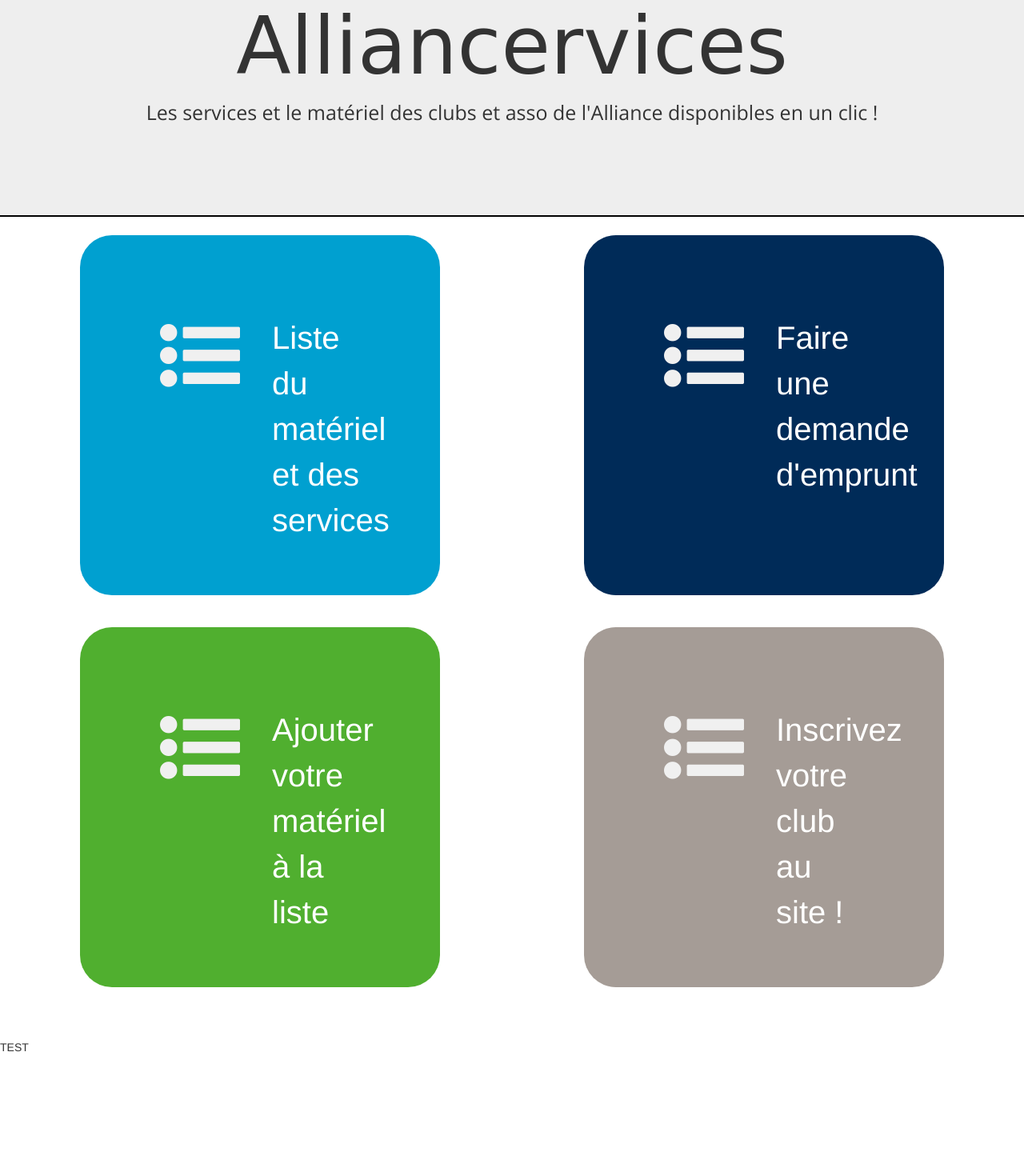
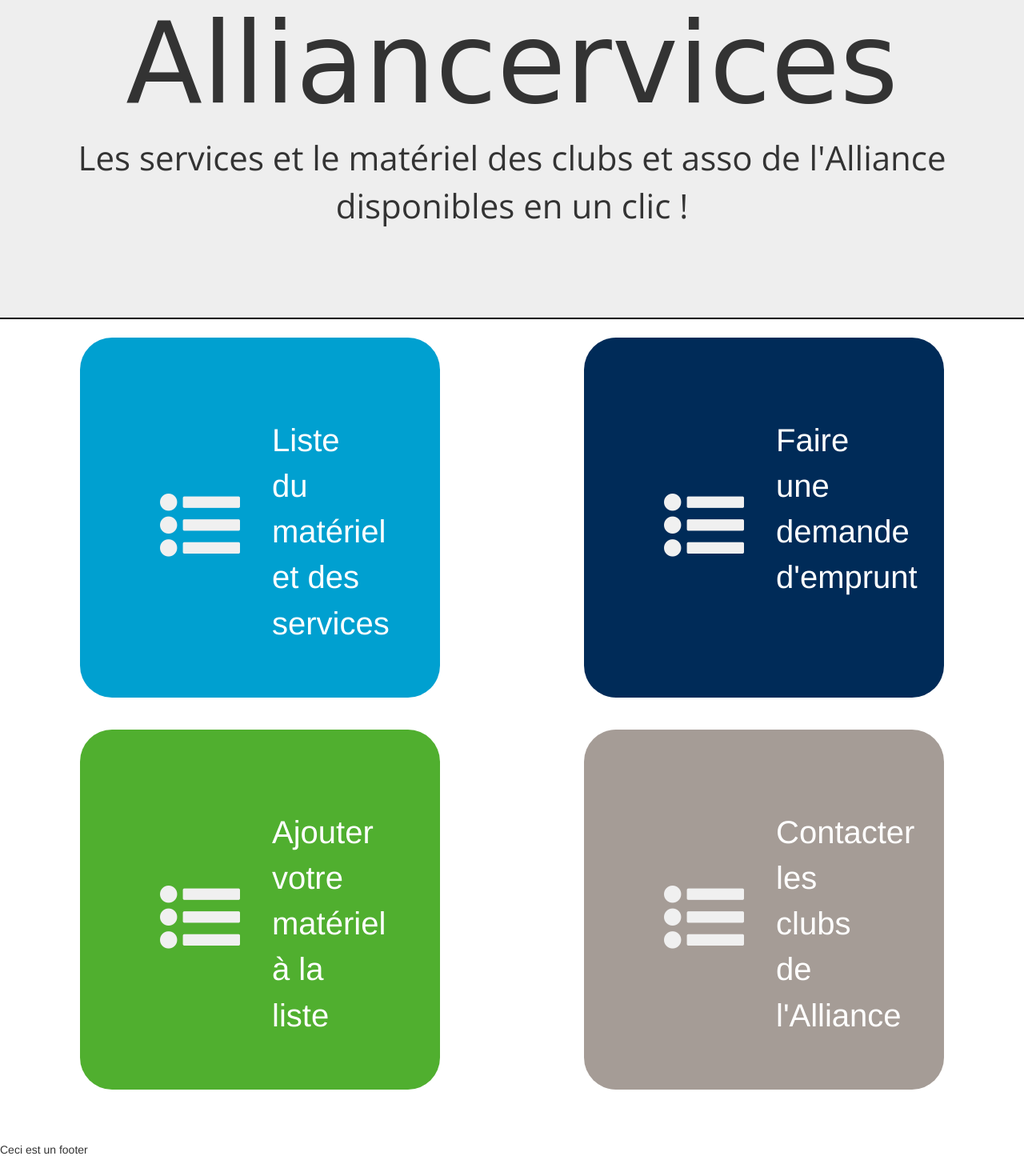
Before and after one commit to Crashdufise/Alliancervices, a plain HTML site: page index.html in a window 1280 px wide. Shown: the part 417-1867 px from the top of the page at 80% size. Before the commit the page ends 1746 px from the top, so only its background shows below. Drawn offline with nearby package versions, Linux system fonts and the light colour scheme; a web font is replaced by a local one.

Commit message:
Centrage

```diff
--- a/index.html
+++ b/index.html
@@ -38,7 +38,9 @@
           <div class="tile" id="list">
             <div class="row"">
               <div class="col-xs-6">
-                <a href="http://www.google.fr"> <i class="fa fa-list-ul" aria-hidden="true" id="list-symbol"></i> </a>
+                <div class="button">
+                  <a href="http://www.google.fr"> <i class="fa fa-list-ul" aria-hidden="true" id="list-symbol"></i> </a>
+                </div>
               </div>
               <div class="col-xs-6">
                 <p class="text-justified">
@@ -52,7 +54,9 @@
           <div class="tile" id="borrow">
             <div class="row"">
               <div class="col-xs-6">
-                <a href="http://www.google.fr"> <i class="fa fa-list-ul" aria-hidden="true" id="list-symbol"></i> </a>
+                <div class="button">
+                  <a href="http://www.google.fr"> <i class="fa fa-list-ul" aria-hidden="true" id="list-symbol"></i> </a>
+                </div>
               </div>
               <div class="col-xs-6">
                 <p class="text-justified">
@@ -82,11 +86,13 @@
           <div class="tile" id="suscribe">
             <div class="row"">
               <div class="col-xs-6">
-                <a href="http://www.google.fr"> <i class="fa fa-list-ul" aria-hidden="true" id="list-symbol"></i> </a>
+                <div class="button">
+                  <a href="http://www.google.fr"> <i class="fa fa-list-ul" aria-hidden="true" id="list-symbol"></i> </a>
+                </div>
               </div>
               <div class="col-xs-6">
                 <p class="text-justified">
-                  Inscrivez votre club au site !
+                  Contacter les clubs de l'Alliance
                 </p>
               </div>
             </div>
@@ -98,7 +104,7 @@
 
   <div id="footer">
     <p>
-      TEST
+      Ceci est un footer
     </p>
   </div>
 
--- a/style.css
+++ b/style.css
@@ -11,12 +11,12 @@
 
 #header h1 {
 	font-family: "Baloo Bhaina", cursive;
-	font-size: 100px;
+	font-size: 10em;
 }
 
 #header p {
 	font-family: "Open Sans", sans-serif;
-	font-size: 25px;
+	font-size: 3em;
 }
 
 #logos{
@@ -39,14 +39,12 @@
     width: 450px;
     height: 450px;
     padding : 100px 100px;
-/*	padding : 100px 100px;
-	margin: 16px 0px;*/
 	color:white;
 }
 
 .button{
 	margin-bottom: auto;
-	margin-top: auto;
+	margin-top: 6em;
 }
 
 #list {
```
